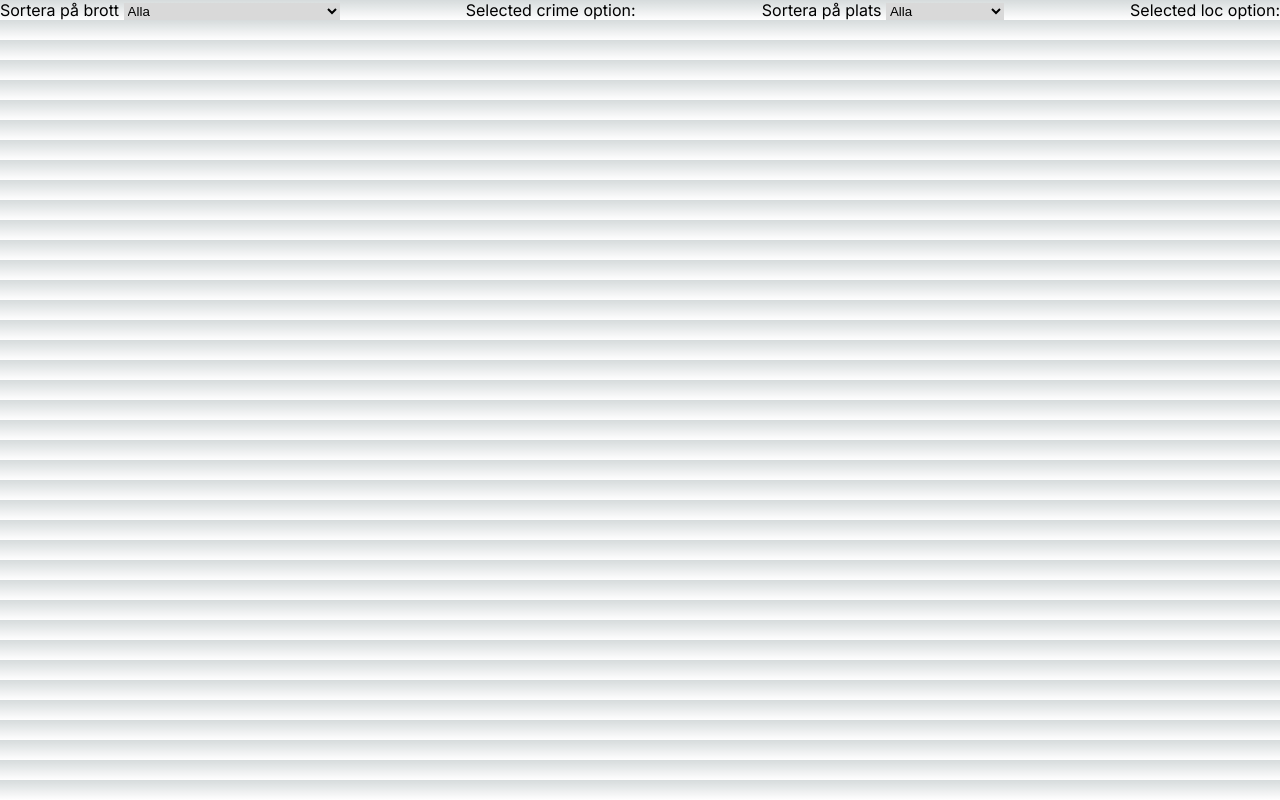
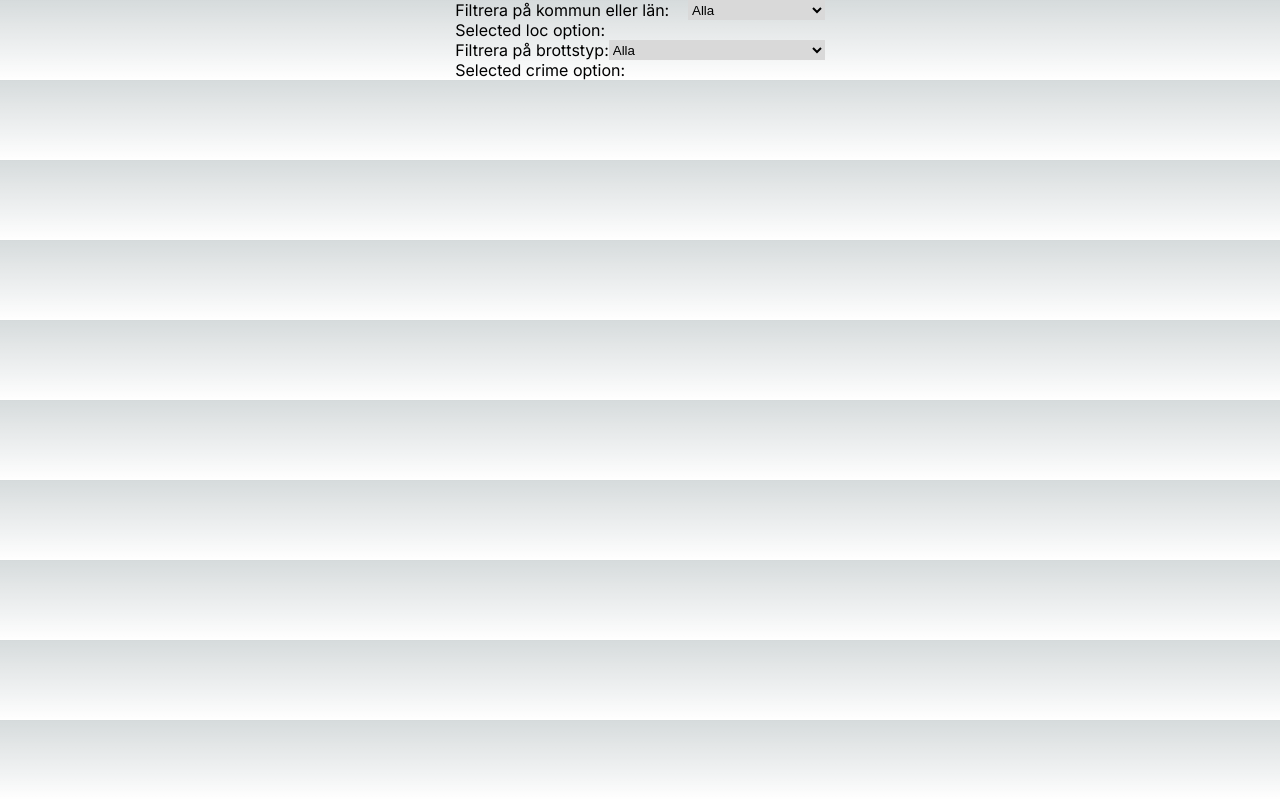
Before and after one commit to willayy/DAT257-Agile, a Next.js app in the folder agile-app/: page /testComboBox in a window 1280 px wide. Built offline with nearby package versions, Linux system fonts and the light colour scheme.

Commit message:
css fixed so everything is centered correctly

```diff
--- a/agile-app/src/components/searchComboBox/parentSearchComboBox.tsx
+++ b/agile-app/src/components/searchComboBox/parentSearchComboBox.tsx
@@ -16,6 +16,7 @@ const ParentSearchComboBox = () => {
         setSelectedOptionLoc(selectedOption);
     };
 
+    /** list containing all the types of crimes that can be filtered on*/
     const optionsCrime = [
         "Alla",
         "Alkohollagen",
@@ -104,8 +105,9 @@ const ParentSearchComboBox = () => {
         "Våld/hot mot tjänsteman",
         "Våldtäkt",
         "Våldtäkt, försök",
-        "Vållande till kroppsskada"];
-
+        "Vållande till kroppsskada"
+      ];
+    /** list containing all the locations that can be filtered on*/
     const optionsLoc = [
         "Alla",
         "Ale",
@@ -400,13 +402,22 @@ const ParentSearchComboBox = () => {
       ];
 
     return (
-        <div className={styles.container}>
-            <SearchComboBox title="Sortera på brott " options={optionsCrime} onSelect={handleSelectCrime}/>
-            <p>Selected crime option: {selectedOptionCrime}</p>
-            <SearchComboBox title="Sortera på plats " options={optionsLoc} onSelect={handleSelectLoc} />
-            <p>Selected loc option: {selectedOptionLoc}</p>
+        <div className={styles.outerContainer}>
+            <div className={styles.container}>
+                <div className={styles.innerContainer}>
+                    <SearchComboBox title="Filtrera på kommun eller län: " options={optionsLoc} onSelect={handleSelectLoc} />
+                    <p>Selected loc option: {selectedOptionLoc}</p>
+                </div>
+                <div className={styles.innerContainer} >
+                    <SearchComboBox title="Filtrera på brottstyp: " options={optionsCrime} onSelect={handleSelectCrime}/>
+                    <p>Selected crime option: {selectedOptionCrime}</p>
+                </div>
+
+            </div>
         </div>
     );
 };
 
 export default ParentSearchComboBox;
+
+/**className={styles.innerContainer}*/
--- a/agile-app/src/components/searchComboBox/searchComboBox.module.css
+++ b/agile-app/src/components/searchComboBox/searchComboBox.module.css
@@ -2,15 +2,34 @@
     background-color: #D9D9D9;
     outline: None;
     border: None;
+
 }
 
 .comboBoxTitleText {
     font-family: '';
 }
 
-.container {
+.outerContainer {
     display: flex;
-    justify-content: space-between;
+    justify-content: center;
     align-items: center;
+}
+
+.container{
+    display: flex;
+    flex-direction: column;
+    align-items: flex-start;
 
 }
+.innerContainer {
+    width: 100%;
+}
+
+.comboContainer {
+    display: flex;
+
+}
+
+.comboContainer > *{
+    flex-grow: 1;
+}
--- a/agile-app/src/components/searchComboBox/searchComboBox.tsx
+++ b/agile-app/src/components/searchComboBox/searchComboBox.tsx
@@ -16,8 +16,8 @@ const SearchComboBox = ({title, options, onSelect}:SearchComboBoxProps) => {
     };
 
     return (
-        <div>
-            <label >{title}</label>
+        <div className={styles.comboContainer}>
+            <label>{title}</label>
             <select onChange={handleSelectChange} className={styles.comboBoxDropdown}>
                 {options.map((option, index) => (
                     <option key={index} value={option} >
```
